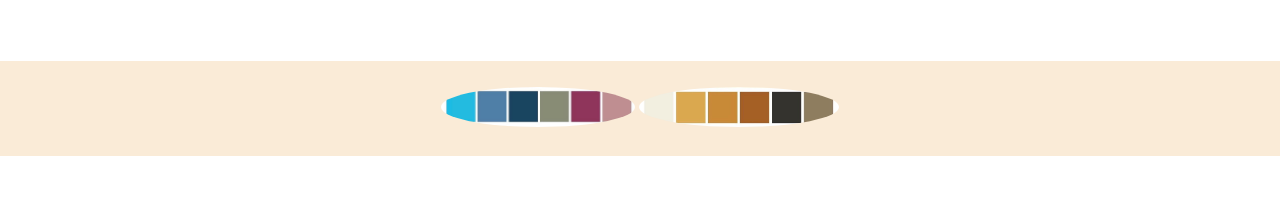
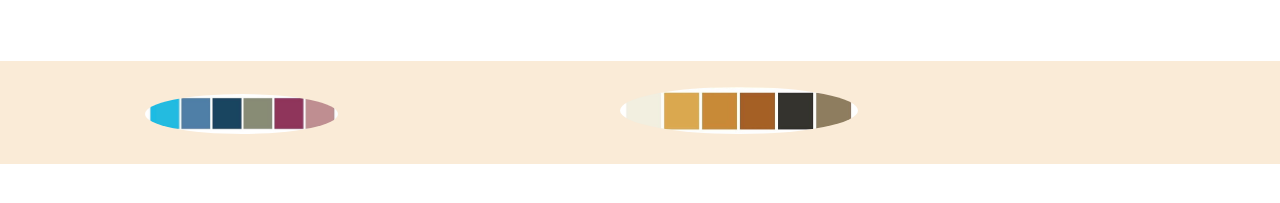
Before and after one commit to t1js/resume-site, a plain HTML site: page site/index.html in a window 1280 px wide. Shown: the part 251-454 px from the top of the page. Drawn offline with Linux system fonts and the light colour scheme.

Commit message:
style changes

```diff
--- a/site/style.css
+++ b/site/style.css
@@ -78,7 +78,7 @@ section{
     background-color: transparent;
 }
 
-#paletteOne img, #paletteTwo img{
+#paletteOne img{
     height: 100%;
     width: auto;
     object-fit: cover;
```
